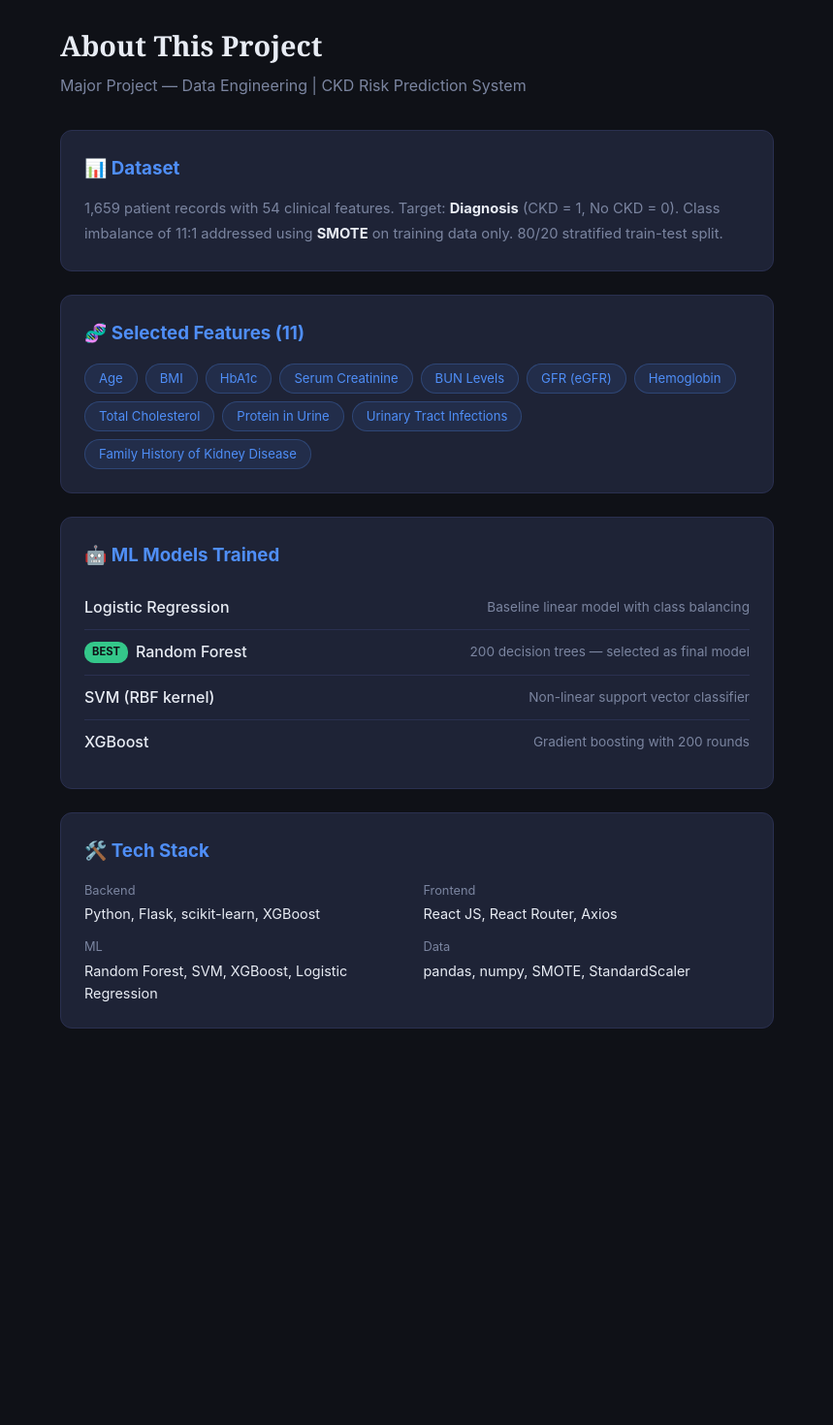
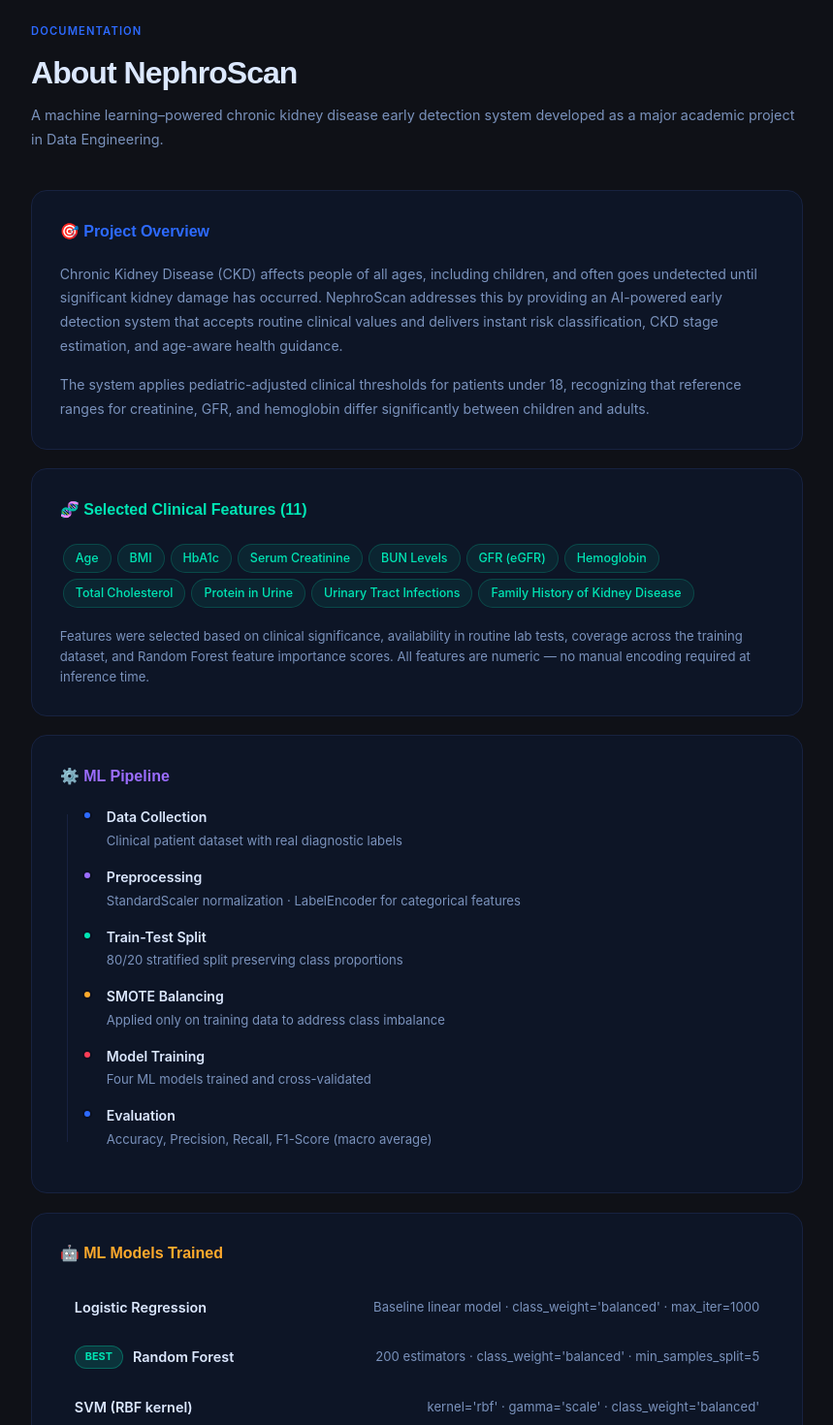
Before and after one commit to sharanugd2305/ckd-detection, a React (Create React App) app in the folder frontend/: page /about in a window 1280 px wide. Shown: the part 80-1550 px from the top of the page at 97% size, without its empty margins (210-1069 px from the left). Before the commit the page ends 1205 px from the top, so only its background shows below. Built offline with nearby package versions, Linux system fonts and the light colour scheme.

Commit message:
Refactor About component to enhance project documentation with improved layout, added sections for project overview, selected clinical features, ML pipeline, and age-adaptive detection system for better user understanding

```diff
--- a/frontend/src/pages/About.js
+++ b/frontend/src/pages/About.js
@@ -1,97 +1,168 @@
-import React from 'react';
+import React,{useState} from 'react';
 
-const models = [
-  { name: 'Logistic Regression', desc: 'Baseline linear model with class balancing' },
-  { name: 'Random Forest',       desc: '200 decision trees — selected as final model' },
-  { name: 'SVM (RBF kernel)',    desc: 'Non-linear support vector classifier' },
-  { name: 'XGBoost',             desc: 'Gradient boosting with 200 rounds' },
+function Section({title,children,accent='#2D6AFF'}){
+  return(
+    <div style={{background:'#0D1526',border:'1px solid #172240',borderRadius:16,padding:'1.8rem',marginBottom:'1.2rem'}}>
+      <h3 style={{fontFamily:'Space Grotesk,sans-serif',fontSize:'1rem',fontWeight:700,color:accent,marginBottom:'1.2rem',display:'flex',alignItems:'center',gap:8}}>
+        {title}
+      </h3>
+      {children}
+    </div>
+  );
+}
+
+function Tag({label,color='#2D6AFF'}){
+  return(
+    <span style={{
+      display:'inline-block',padding:'4px 12px',borderRadius:999,
+      background:`${color}14`,border:`1px solid ${color}30`,
+      color,fontSize:'.78rem',fontWeight:500,margin:'3px',
+    }}>{label}</span>
+  );
+}
+
+function ModelRow({name,desc,isBest=false}){
+  const [hov,setHov]=useState(false);
+  return(
+    <div
+      onMouseEnter={()=>setHov(true)}
+      onMouseLeave={()=>setHov(false)}
+      style={{
+        display:'flex',alignItems:'center',justifyContent:'space-between',
+        padding:'11px 14px',borderRadius:10,
+        background:hov?'#111D33':'transparent',
+        border:`1px solid ${hov?'#1F2F50':'transparent'}`,
+        transition:'all .2s',cursor:'default',
+        marginBottom:4,
+      }}
+    >
+      <div style={{display:'flex',alignItems:'center',gap:10}}>
+        {isBest&&(
+          <span style={{fontSize:'.68rem',background:'rgba(0,229,180,.15)',color:'#00E5B4',padding:'2px 10px',borderRadius:999,border:'1px solid rgba(0,229,180,.3)',fontWeight:700,flexShrink:0}}>
+            BEST
+          </span>
+        )}
+        <span style={{color:'#DCE8FF',fontWeight:600,fontSize:'.9rem'}}>{name}</span>
+      </div>
+      <span style={{color:'#7A92BC',fontSize:'.82rem'}}>{desc}</span>
+    </div>
+  );
+}
+
+export default function About(){
+  const features=[
+    'Age','BMI','HbA1c','Serum Creatinine','BUN Levels','GFR (eGFR)',
+    'Hemoglobin','Total Cholesterol','Protein in Urine',
+    'Urinary Tract Infections','Family History of Kidney Disease',
   ];
 
-const features = [
-  'Age', 'BMI', 'HbA1c', 'Serum Creatinine', 'BUN Levels',
-  'GFR (eGFR)', 'Hemoglobin', 'Total Cholesterol',
-  'Protein in Urine', 'Urinary Tract Infections',
-  'Family History of Kidney Disease'
+  const pipeline=[
+    {step:'Data Collection',  desc:'Clinical patient dataset with real diagnostic labels',color:'#2D6AFF'},
+    {step:'Preprocessing',    desc:'StandardScaler normalization · LabelEncoder for categorical features',color:'#9B6DFF'},
+    {step:'Train-Test Split', desc:'80/20 stratified split preserving class proportions',color:'#00E5B4'},
+    {step:'SMOTE Balancing',  desc:'Applied only on training data to address class imbalance',color:'#FFAA2C'},
+    {step:'Model Training',   desc:'Four ML models trained and cross-validated',color:'#FF3D57'},
+    {step:'Evaluation',       desc:'Accuracy, Precision, Recall, F1-Score (macro average)',color:'#2D6AFF'},
   ];
 
-export default function About() {
-  const card = {
-    background: '#1E2336', border: '1px solid #2A3050',
-    borderRadius: '12px', padding: '1.5rem', marginBottom: '1.5rem'
-  };
-  return (
-    <div style={{ maxWidth: '800px', margin: '0 auto', padding: '2.5rem 2rem' }}>
-      <h2 style={{ fontFamily: 'Georgia,serif', fontSize: '1.8rem', marginBottom: '0.4rem' }}>
-        About This Project
-      </h2>
-      <p style={{ color: '#7B85A0', marginBottom: '2rem' }}>
-        Major Project — Data Engineering | CKD Risk Prediction System
-      </p>
-
-      {/* Dataset */}
-      <div style={card}>
-        <h3 style={{ color: '#4F8EF7', marginBottom: '0.8rem' }}>📊 Dataset</h3>
-        <p style={{ color: '#7B85A0', fontSize: '0.92rem', lineHeight: 1.8 }}>
-          1,659 patient records with 54 clinical features. Target: <strong style={{color:'#E8ECF4'}}>Diagnosis</strong> (CKD = 1, No CKD = 0).
-          Class imbalance of 11:1 addressed using <strong style={{color:'#E8ECF4'}}>SMOTE</strong> on training data only.
-          80/20 stratified train-test split.
+  return(
+    <div style={{maxWidth:860,margin:'0 auto',padding:'2.5rem 2rem 6rem'}}>
+      <div style={{marginBottom:'2.5rem'}}>
+        <div style={{fontSize:'.7rem',color:'#2D6AFF',fontWeight:600,letterSpacing:'.1em',textTransform:'uppercase',marginBottom:8}}>Documentation</div>
+        <h1 style={{fontFamily:'Space Grotesk,sans-serif',fontSize:'2rem',fontWeight:800,color:'#DCE8FF',letterSpacing:'-.03em',marginBottom:6}}>
+          About NephroScan
+        </h1>
+        <p style={{color:'#7A92BC',fontSize:'.9rem',lineHeight:1.7}}>
+          A machine learning–powered chronic kidney disease early detection system developed as a major academic project in Data Engineering.
         </p>
       </div>
 
+      {/* Overview */}
+      <Section title="🎯 Project Overview" accent="#2D6AFF">
+        <p style={{color:'#7A92BC',fontSize:'.88rem',lineHeight:1.75}}>
+          Chronic Kidney Disease (CKD) affects people of all ages, including children, and often goes undetected until significant kidney damage has occurred. NephroScan addresses this by providing an AI-powered early detection system that accepts routine clinical values and delivers instant risk classification, CKD stage estimation, and age-aware health guidance.
+        </p>
+        <p style={{color:'#7A92BC',fontSize:'.88rem',lineHeight:1.75,marginTop:'1rem'}}>
+          The system applies pediatric-adjusted clinical thresholds for patients under 18, recognizing that reference ranges for creatinine, GFR, and hemoglobin differ significantly between children and adults.
+        </p>
+      </Section>
+
       {/* Features */}
-      <div style={card}>
-        <h3 style={{ color: '#4F8EF7', marginBottom: '1rem' }}>🧬 Selected Features (11)</h3>
-        <div style={{ display: 'flex', flexWrap: 'wrap', gap: '8px' }}>
-          {features.map((f, i) => (
-            <span key={i} style={{
-              background: 'rgba(79,142,247,0.1)', border: '1px solid rgba(79,142,247,0.25)',
-              borderRadius: '20px', padding: '4px 14px',
-              color: '#4F8EF7', fontSize: '0.82rem'
-            }}>{f}</span>
-          ))}
-        </div>
-      </div>
+      <Section title="🧬 Selected Clinical Features (11)" accent="#00E5B4">
+        <div>{features.map((f,i)=><Tag key={i} label={f} color="#00E5B4"/>)}</div>
+        <p style={{color:'#7A92BC',fontSize:'.82rem',marginTop:'1rem',lineHeight:1.6}}>
+          Features were selected based on clinical significance, availability in routine lab tests, coverage across the training dataset, and Random Forest feature importance scores. All features are numeric — no manual encoding required at inference time.
+        </p>
+      </Section>
 
-      {/* Models */}
-      <div style={card}>
-        <h3 style={{ color: '#4F8EF7', marginBottom: '1rem' }}>🤖 ML Models Trained</h3>
-        {models.map((m, i) => (
-          <div key={i} style={{
-            display: 'flex', justifyContent: 'space-between', alignItems: 'center',
-            padding: '10px 0',
-            borderBottom: i < models.length - 1 ? '1px solid #2A3050' : 'none'
-          }}>
-            <span style={{
-              color: '#E8ECF4', fontWeight: 500,
-              display: 'flex', alignItems: 'center', gap: '8px'
-            }}>
-              {i === 1 && <span style={{
-                background: '#34C78A', color: '#0F1117',
-                fontSize: '0.7rem', padding: '2px 8px', borderRadius: '10px', fontWeight: 700
-              }}>BEST</span>}
-              {m.name}
-            </span>
-            <span style={{ color: '#7B85A0', fontSize: '0.85rem' }}>{m.desc}</span>
+      {/* ML Pipeline */}
+      <Section title="⚙️ ML Pipeline" accent="#9B6DFF">
+        <div style={{position:'relative',paddingLeft:'1.5rem'}}>
+          <div style={{position:'absolute',left:7,top:8,bottom:8,width:1,background:'#172240'}}/>
+          {pipeline.map((p,i)=>(
+            <div key={i} style={{position:'relative',paddingLeft:'1.5rem',marginBottom:'1rem'}}>
+              <div style={{position:'absolute',left:-1,top:4,width:10,height:10,borderRadius:'50%',background:p.color,border:'2px solid #0A1020'}}/>
+              <div style={{color:'#DCE8FF',fontWeight:600,fontSize:'.88rem',marginBottom:2}}>{p.step}</div>
+              <div style={{color:'#7A92BC',fontSize:'.82rem'}}>{p.desc}</div>
             </div>
           ))}
         </div>
+      </Section>
 
-      {/* Tech Stack */}
-      <div style={card}>
-        <h3 style={{ color: '#4F8EF7', marginBottom: '1rem' }}>🛠️ Tech Stack</h3>
-        <div style={{ display: 'grid', gridTemplateColumns: '1fr 1fr', gap: '0.8rem' }}>
+      {/* Models */}
+      <Section title="🤖 ML Models Trained" accent="#FFAA2C">
+        <ModelRow name="Logistic Regression" desc="Baseline linear model · class_weight='balanced' · max_iter=1000"/>
+        <ModelRow name="Random Forest"       desc="200 estimators · class_weight='balanced' · min_samples_split=5" isBest/>
+        <ModelRow name="SVM (RBF kernel)"    desc="kernel='rbf' · gamma='scale' · class_weight='balanced'"/>
+        <ModelRow name="XGBoost"             desc="200 rounds · learning_rate=0.1 · max_depth=6"/>
+        <div style={{marginTop:'1rem',padding:'10px 14px',borderRadius:8,background:'rgba(0,229,180,.06)',border:'1px solid rgba(0,229,180,.2)'}}>
+          <span style={{color:'#7A92BC',fontSize:'.82rem'}}>
+            All models evaluated using <span style={{color:'#00E5B4',fontWeight:600}}>macro-averaged</span> Precision, Recall, and F1-Score to ensure equal weight is given to both CKD and non-CKD classes regardless of class distribution.
+          </span>
+        </div>
+      </Section>
+
+      {/* Age system */}
+      <Section title="👶 Age-Adaptive Detection System" accent="#9B6DFF">
+        <div style={{display:'grid',gridTemplateColumns:'1fr 1fr',gap:8,marginBottom:'1rem'}}>
           {[
-            ['Backend',  'Python, Flask, scikit-learn, XGBoost'],
-            ['Frontend', 'React JS, React Router, Axios'],
-            ['ML',       'Random Forest, SVM, XGBoost, Logistic Regression'],
-            ['Data',     'pandas, numpy, SMOTE, StandardScaler'],
-          ].map(([title, val], i) => (
-            <div key={i}>
-              <div style={{ color: '#7B85A0', fontSize: '0.8rem', marginBottom: '2px' }}>{title}</div>
-              <div style={{ color: '#E8ECF4', fontSize: '0.9rem' }}>{val}</div>
+            {g:'Infant (0–1)',    color:'#9B6DFF',n:'Cr: 0.1–0.4 mg/dL · GFR: 30–90'},
+            {g:'Child (2–12)',    color:'#2D6AFF',n:'Cr: 0.3–0.7 mg/dL · GFR: ≥90'},
+            {g:'Teen (13–17)',    color:'#00BFFF',n:'Cr: 0.5–1.0 mg/dL · GFR: ≥90'},
+            {g:'Adult (18+)',     color:'#00E5B4',n:'Cr: 0.6–1.2 mg/dL · GFR: ≥90'},
+          ].map((a,i)=>(
+            <div key={i} style={{background:`${a.color}0C`,border:`1px solid ${a.color}22`,borderRadius:8,padding:'10px 12px'}}>
+              <div style={{color:a.color,fontWeight:600,fontSize:'.82rem',marginBottom:3}}>{a.g}</div>
+              <div style={{fontFamily:'JetBrains Mono,monospace',color:'#7A92BC',fontSize:'.72rem'}}>{a.n}</div>
             </div>
           ))}
         </div>
+        <p style={{color:'#7A92BC',fontSize:'.82rem',lineHeight:1.65}}>
+          Children have naturally lower serum creatinine and different GFR baselines. Applying adult thresholds to pediatric patients leads to missed diagnoses. NephroScan corrects for this automatically based on the patient's entered age.
+        </p>
+      </Section>
+
+      {/* Tech stack */}
+      <Section title="🛠️ Technology Stack" accent="#2D6AFF">
+        <div style={{display:'grid',gridTemplateColumns:'1fr 1fr',gap:'1rem'}}>
+          {[
+            {cat:'Backend',   items:['Python 3.10','Flask','flask-cors','scikit-learn','XGBoost','joblib']},
+            {cat:'Frontend',  items:['React 18','React Router v6','Axios','Space Grotesk','JetBrains Mono']},
+            {cat:'ML / Data', items:['Random Forest','SVM','XGBoost','Logistic Regression','SMOTE','StandardScaler']},
+            {cat:'Dev Tools', items:['VS Code','Google Colab','pandas','numpy','matplotlib','seaborn']},
+          ].map((s,i)=>(
+            <div key={i}>
+              <div style={{color:'#3A506A',fontSize:'.7rem',fontWeight:600,letterSpacing:'.08em',textTransform:'uppercase',marginBottom:6}}>{s.cat}</div>
+              <div>{s.items.map((it,j)=><Tag key={j} label={it} color="#2D6AFF"/>)}</div>
+            </div>
+          ))}
+        </div>
+      </Section>
+
+      {/* Disclaimer */}
+      <div style={{textAlign:'center',color:'#3A506A',fontSize:'.76rem',lineHeight:1.7,padding:'1rem',border:'1px solid #172240',borderRadius:10}}>
+        ⚠️ NephroScan is developed for academic research and educational purposes only.<br/>
+        It is not a certified medical device. All predictions should be verified by a qualified nephrologist or pediatric specialist.
       </div>
     </div>
   );
```
Lines whose indentation alone changed are shown as unchanged.
